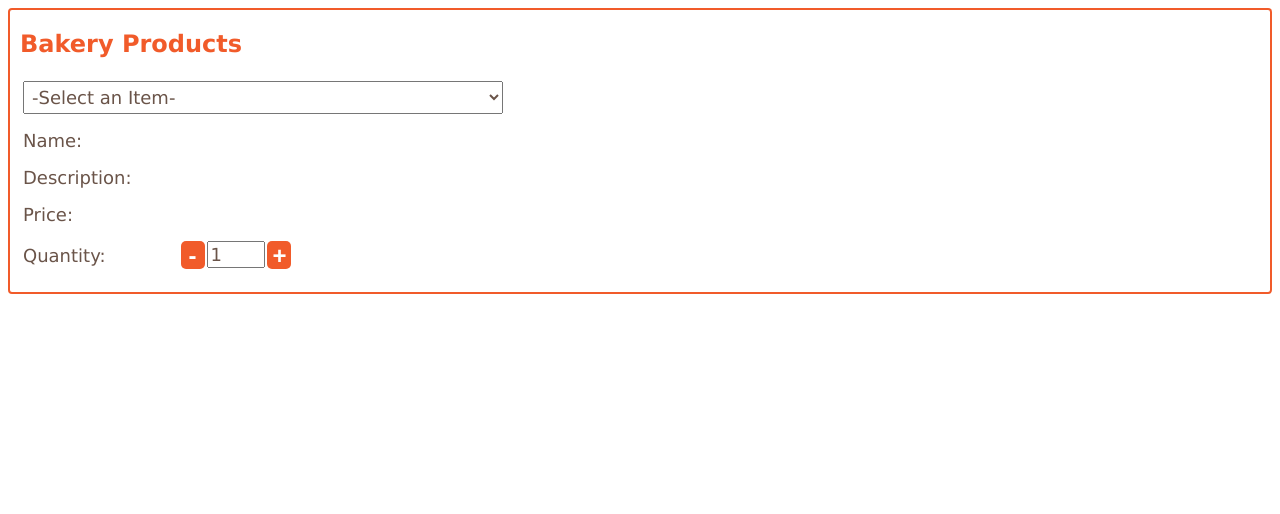
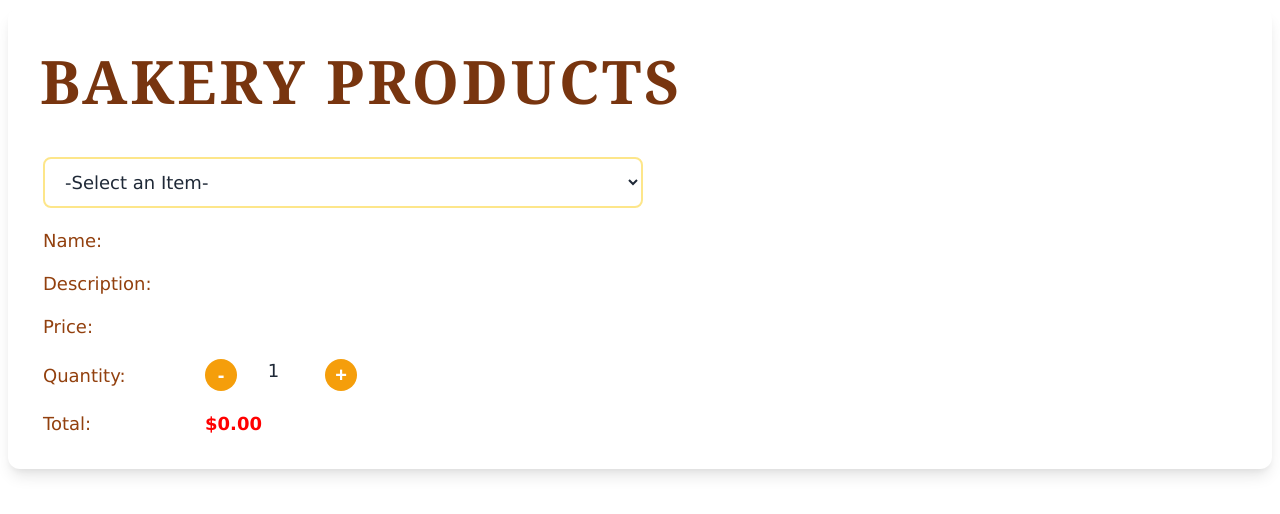
Before and after one commit to dilankavishka/angular-signals, an Angular app: page / in a window 1280 px wide. Shown: the top 514 px of the page. Built offline with nearby package versions, Linux system fonts and the light colour scheme.

Commit message:
computed signal

```diff
--- a/src/app/products/product-selection/product-selection.component.css
+++ b/src/app/products/product-selection/product-selection.component.css
@@ -1,22 +1,28 @@
 .content {
   font-family: Verdana, Geneva, Tahoma, sans-serif;
-  padding: 20px 10px;
-  border: 2px solid #f15b2a;
-  border-radius: 4px;
+  padding: 32px;
+  border: none;
+  border-radius: 12px;
+  background-color: white;
+  box-shadow: 0 10px 15px -3px rgba(0, 0, 0, 0.1),
+    0 4px 6px -2px rgba(0, 0, 0, 0.05);
 }
 
 .title {
-  color: #f15b2a;
-  font-size: 1.5em;
-  font-weight: bold;
-  padding: 0 0 20px 0;
+  color: #78350f;
+  font-size: 3.75rem;
+  font-weight: 800;
+  padding: 0 0 32px 0;
+  font-family: Georgia, serif;
+  text-transform: uppercase;
+  letter-spacing: 0.05em;
 }
 
 .grid {
   align-items: center;
   display: grid;
   grid-template-columns: 1fr 3fr;
-  grid-gap: 10px;
+  grid-gap: 16px;
   width: 100%;
   margin: 0 0 auto;
   min-width: 80px;
@@ -36,14 +42,14 @@
 }
 
 .cellLeft {
-  color: #6a5449;
+  color: #92400e;
   padding: 3px;
   text-align: left;
   grid-column: 1 / 2;
 }
 
 .cellRight {
-  color: #6a5449;
+  color: #1f2937;
   font-weight: bold;
   padding: 3px;
   text-align: left;
@@ -55,44 +61,61 @@
 }
 
 .qtyButton {
-  background-color: #f15b2a;
+  background-color: #f59e0b;
   border: none;
-  border-radius: 5px;
+  border-radius: 9999px;
   color: white;
   cursor: pointer;
-  font-size: 24px;
+  font-size: 20px;
   font-weight: bold;
-  height: 28px;
-  width: 24px;
+  height: 32px;
+  width: 32px;
+  transition: background-color 0.2s;
+}
+
+.qtyButton:hover {
+  background-color: #d97706;
 }
 
 .qtyButtonLeft {
   float: left;
-  margin-right: 2px;
+  margin-right: 12px;
 }
 
 .qtyButtonRight {
   float: right;
-  margin-left: 2px;
+  margin-left: 12px;
 }
 
 select {
-  color: #6a5449;
+  color: #1f2937;
   font-family: Verdana, Geneva, Tahoma, sans-serif;
   font-size: 18px;
-  padding: 4px;
-  width: 80%;
+  padding: 12px 16px;
+  width: 100%;
+  border: 2px solid #fde68a;
+  border-radius: 8px;
+  background-color: white;
+  cursor: pointer;
+}
+
+select:focus {
+  outline: none;
+  border-color: #fbbf24;
 }
 
 select > option {
-  color: #6a5449;
+  color: #1f2937;
   font-family: Verdana, Geneva, Tahoma, sans-serif;
   font-size: 18px;
 }
 
 .quantityInput[type="number"] {
-  color: #6a5449;
+  color: #1f2937;
   font-family: Verdana, Geneva, Tahoma, sans-serif;
   font-size: 18px;
-  width: 50px;
+  width: 60px;
+  text-align: center;
+  border: none;
+  background: transparent;
 }
--- a/src/app/products/product-selection/product-selection.component.html
+++ b/src/app/products/product-selection/product-selection.component.html
@@ -23,7 +23,7 @@
     </div>
     <div class="row">
       <div class="cellLeft">Price:</div>
-      <div class="cellRight">{{ selectedProduct()?.price }}</div>
+      <div class="cellRight">{{ selectedProduct()?.price | currency }}</div>
     </div>
 
     <div class="row">
@@ -45,5 +45,12 @@
         </div>
       </div>
     </div>
+
+    <div class="row">
+      <div class="cellLeft">Total:</div>
+      <div class="cellRight" [style.color]="color()">
+        {{ total() | currency }}
+      </div>
+    </div>
   </div>
 </div>
--- a/src/app/products/product-selection/product-selection.component.ts
+++ b/src/app/products/product-selection/product-selection.component.ts
@@ -1,11 +1,12 @@
-import { Component, effect, signal } from '@angular/core';
+import { Component, computed, effect, signal } from '@angular/core';
 import { FormsModule } from '@angular/forms';
 import { ProductData } from '../product-data';
 import { Products } from '../product';
+import { CurrencyPipe } from '@angular/common';
 
 @Component({
   selector: 'app-product-selection',
-  imports: [FormsModule],
+  imports: [FormsModule, CurrencyPipe],
   templateUrl: './product-selection.component.html',
   styleUrl: './product-selection.component.css',
 })
@@ -18,6 +19,11 @@ export class ProductSelectionComponent {
 
   products = signal(ProductData.products);
 
+  total = computed(
+    () => (this.selectedProduct()?.price ?? 0) * this.quantity()
+  );
+  color = computed(() => (this.total() > 0 ? 'green' : 'red'));
+
   onIncrease() {
     this.quantity.update((qty) => qty + 1);
   }
```
